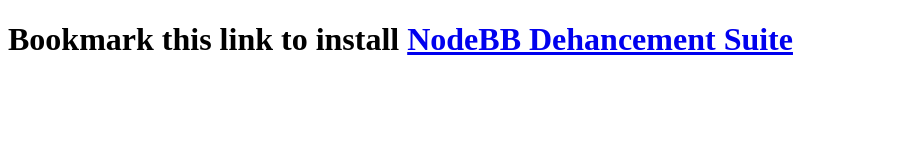
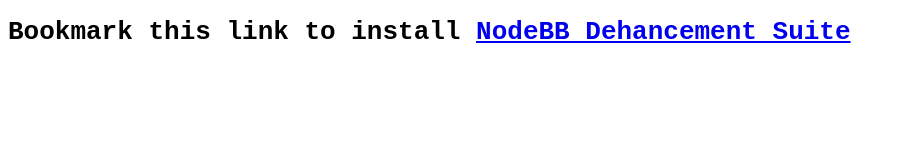
Before and after one commit to htyh/nodebb-dehancement-suite, a plain HTML site: page index.html in a window 1280 px wide. Shown: the whole page, without its empty margins (0-906 px from the left). Drawn offline with Linux system fonts and the light colour scheme.

Commit message:
Update index.html

```diff
--- a/index.html
+++ b/index.html
@@ -1 +1 @@
-<!DOCTYPE html><html><head><title>NodeBB DehancementSuite</title></head><body><h1>Bookmark this link to install <a href="javascript:(function(){var s=document.createElement('script');s.src='https://rawgit.com/htyh/nodebb-dehancement-suite/master/script.js';document.body.appendChild(s)})();">NodeBB Dehancement Suite</a></h1></body></html>
+<!DOCTYPE html><html><head><title>NodeBB DehancementSuite</title></head><body><h1 style="font-family:monospace">Bookmark this link to install <a href="javascript:(function(){var s=document.createElement('script');s.src='https://rawgit.com/htyh/nodebb-dehancement-suite/master/script.js';document.body.appendChild(s)})();">NodeBB Dehancement Suite</a></h1></body></html>
```
